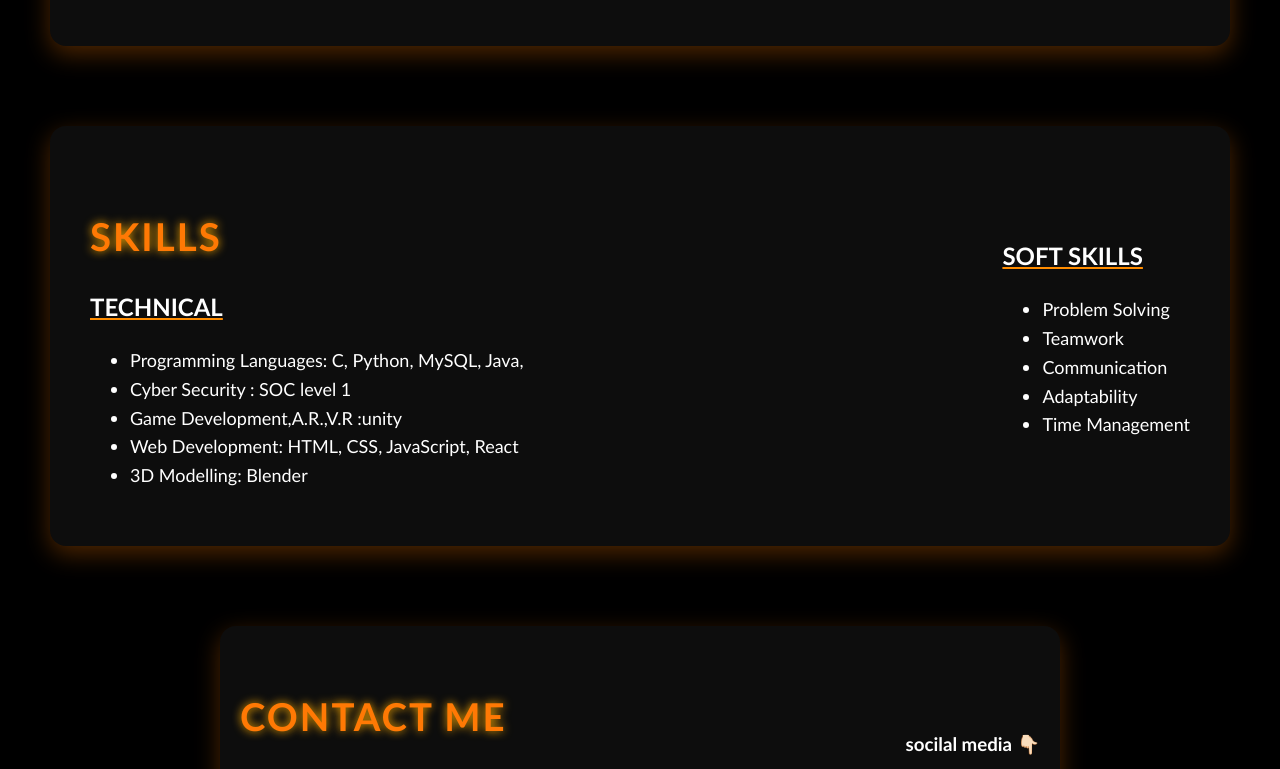
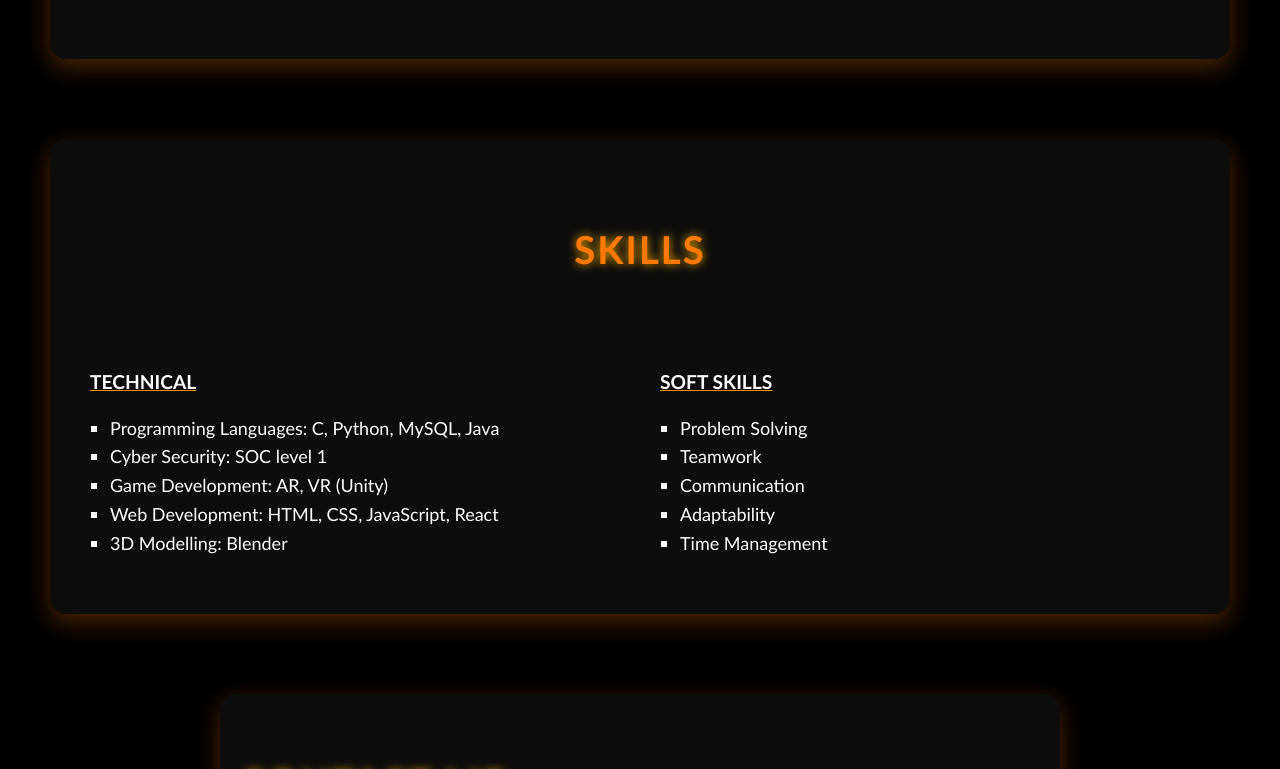
Before and after one commit to joyaljoynk/portfolio, a React (Vite) app: page / in a window 1280 px wide. Shown: the part 1168-1937 px from the top of the page. Built offline with nearby package versions, Linux system fonts and the light colour scheme.

Commit message:
first commit

```diff
--- a/index.css
+++ b/index.css
@@ -145,6 +145,7 @@ body {
   animation: fadeOut 3.2s ease-out-in;
   animation-timeline: view();
   animation-range: exit 0% 30%;
+
 }
 .about-right {
   animation: fadeOut 3.2s ease-out-in;
@@ -265,27 +266,36 @@ body {
   animation-range: entry 0 cover 50%;
 }
 .skills-section {
-  display: flex;               /* Make it flexbox */
-  justify-content: space-between;
-  align-items: center;      /* Align from top */
+  display: grid;
+  grid-template-columns: 1fr 1fr;   /* two equal columns */
   max-width: 1100px;
   margin: 80px auto;
   padding: 40px;
   background: #0d0d0d;
   border-radius: 16px;
   box-shadow: 0 8px 24px rgba(255, 121, 4, 0.3);
-  gap: 40px; /* space between columns */
+  gap: 40px;
 }
 
+.skills-section h1 {
+  grid-column: 1 / -1;   /* span across both columns */
+  text-align: center;    /* center text */
+  margin-bottom: 30px;
+  font-size: 2.4rem;
+  font-weight: bold;
+  text-transform: uppercase;
+  color: rgba(255, 121, 4);
+  text-shadow: 0 0 10px #ffae00;
+}
 .skills-column {
-  flex: 1; /* each takes equal width */
+  flex: 1;             /* take equal space */
+  min-width: 300px;    /* prevents too narrow */
 }
-.skill-colums{
+.skills-column ul {
+  padding-left: 20px;   /* indent list nicely */
+  list-style-type: square; /* custom bullet style */
+}
 
-  flex-direction: column;
-  gap: 20px; /* space between skills */
-  align-self :baseline;
-}
 .heh{
    font-size: 2.4rem;
   font-weight: bold;
@@ -299,16 +309,17 @@ body {
   text-decoration: underline;
   text-decoration-color: #ffffff;
 }
-.tech{
+.tech {
+  font-size: 1.2rem;
+  font-weight: bold;
   text-decoration: underline;
   text-decoration-color: #ff8c00;
-  animation: fadeInDown 3.2s ease-in-out;
-  animation-timeline: view();
-  animation-range: entry 0 cover 50%;
+  margin-bottom: 15px;
 }
 
+
 .his {
-  font-size: large;
+
   font-weight: bold;
   text-transform: uppercase;
   letter-spacing: 2px;
--- a/src/components/about.jsx
+++ b/src/components/about.jsx
@@ -12,7 +12,7 @@ export default function Main() {
       />
     </div>
     <div className="about-right">
-      <h1 className="his">Aspiring MERN Stack Developer & Cybersecurity Explorer</h1>
+      <h1 className="he">Aspiring MERN Stack Developer & Cybersecurity Explorer</h1>
       <p className="j">
         I am a Computer Science Engineer with a strong desire to grow in cybersecurity and MERN stack.
         I enjoy solving technical challenges, building scalable applications, and exploring the intersection
--- a/src/components/skills.jsx
+++ b/src/components/skills.jsx
@@ -1,18 +1,20 @@
-export default function skills() {
-    return(
+export default function Skills() {
+  return (
     <div className="skills-section">
+        <h1 className="he-right">Skills</h1>
       <section className="skills-column">
-        <h1 className="he-right">Skills </h1>
+
         <h2 className="tech">TECHNICAL</h2>
         <ul>
-            <li className="p">Programming Languages: C, Python, MySQL, Java,</li>
-            <li className="p">Cyber Security : SOC level 1</li>
-            <li className="p">Game Development,A.R.,V.R :unity</li>
+          <li className="p">Programming Languages: C, Python, MySQL, Java</li>
+          <li className="p">Cyber Security: SOC level 1</li>
+          <li className="p">Game Development: AR, VR (Unity)</li>
           <li className="p">Web Development: HTML, CSS, JavaScript, React</li>
           <li className="p">3D Modelling: Blender</li>
         </ul>
       </section>
-        <section className="'skills-columns">
+
+      <section className="skills-column">
         <h2 className="tech">SOFT SKILLS</h2>
         <ul>
           <li className="p">Problem Solving</li>
@@ -23,6 +25,5 @@ export default function skills() {
         </ul>
       </section>
     </div>
-
   );
 }
```
Lines whose indentation alone changed are shown as unchanged.
